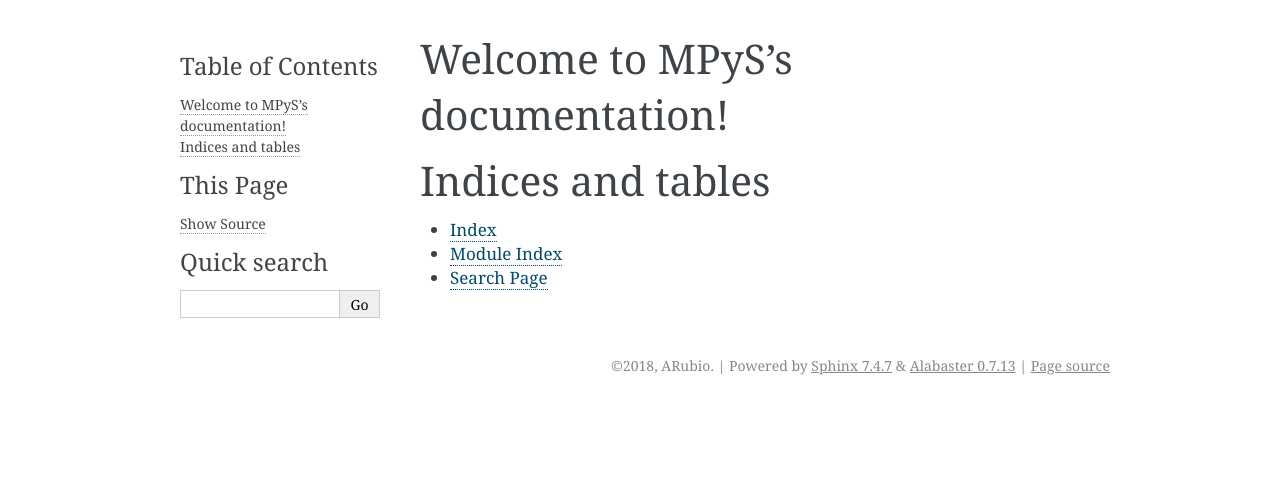
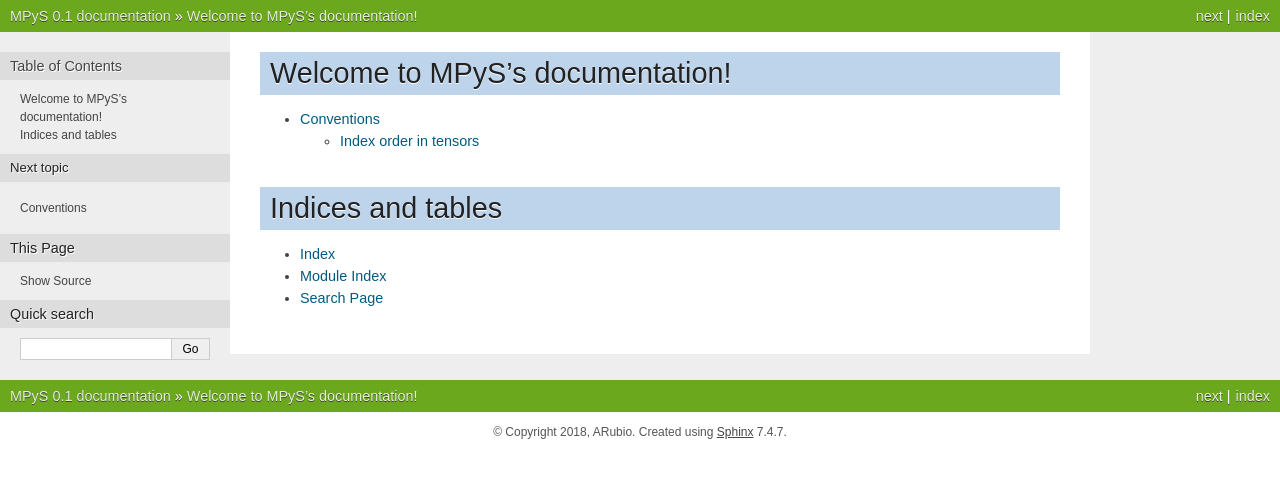
Before and after one commit to alvarorga/improved-guide, a Sphinx documentation site: the page built from docs/index.rst, in a window 1280 px wide. Shown: the top 478 px of the page. Built offline with Sphinx 7.4.7, drawn with Linux system fonts in a browser that asks for light colours.

Commit message:
DOC: add convention about MPS indices

```diff
--- a/docs/conf.py
+++ b/docs/conf.py
@@ -11,10 +11,10 @@
 # If extensions (or modules to document with autodoc) are in another directory,
 # add these directories to sys.path here. If the directory is relative to the
 # documentation root, use os.path.abspath to make it absolute, like shown here.
-#
-# import os
-# import sys
-# sys.path.insert(0, os.path.abspath('.'))
+
+import os
+import sys
+sys.path.insert(0, os.path.abspath('..'))
 
 
 # -- Project information -----------------------------------------------------
@@ -79,7 +79,7 @@
 # The theme to use for HTML and HTML Help pages.  See the documentation for
 # a list of builtin themes.
 #
-html_theme = 'alabaster'
+html_theme = 'nature'
 
 # Theme options are theme-specific and customize the look and feel of a theme
 # further.  For a list of options available for each theme, see the
--- a/docs/index.rst
+++ b/docs/index.rst
@@ -8,8 +8,8 @@
 
 .. toctree::
    :maxdepth: 2
-   :caption: Contents:
 
+   conventions
 
 
 Indices and tables
```
Also changed, not shown: docs/conventions.rst (added, +25 -0 lines), docs/images/left_right_fixed_points.svg (added), docs/images/three_legged_tensor.svg (added).
